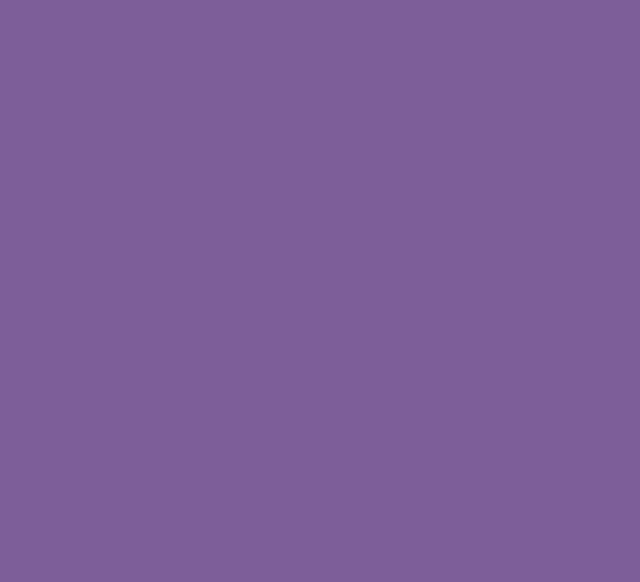
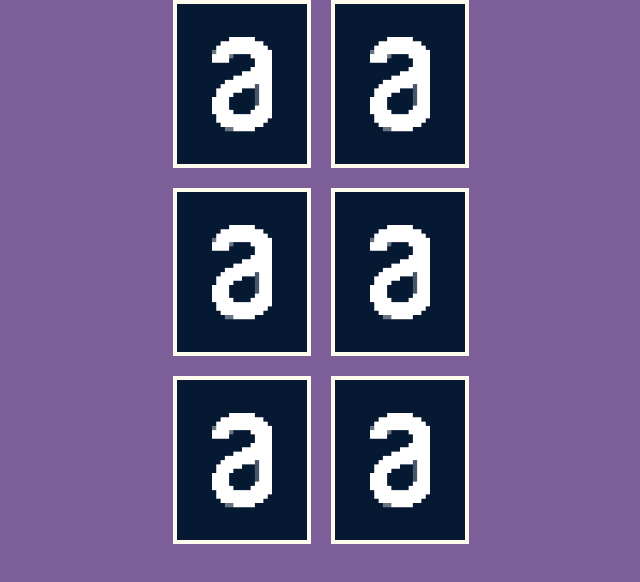
Before and after one commit to Paulo-BFR/mini-game, a website built with Vite: page index.html in a window 1280 px wide. Shown: the whole page, without its empty margins (307-947 px from the left). Built offline with nearby package versions, Linux system fonts and the light colour scheme.

Commit message:
add width to body

```diff
--- a/main.js
+++ b/main.js
@@ -5,6 +5,6 @@ import BoardGame from "./src/objects/BoardGame";
 
 
 const $root = document.querySelector('#root');
-const $htmlBoardGame = BoardGame();
+const $htmlBoardGame = BoardGame(6);
 
 $root.insertAdjacentHTML("beforeend", $htmlBoardGame);
--- a/src/Styles/elements/base.css
+++ b/src/Styles/elements/base.css
@@ -1,3 +1,6 @@
 body {
   background-color: var(--color-pomb-and-power);
+  max-width: 320px;
+  margin-left: auto;
+  margin-right: auto;
 }
--- a/src/objects/BoardGame/index.js
+++ b/src/objects/BoardGame/index.js
@@ -1,10 +1,16 @@
+import './style.css'
 import CardGame from "../../components/cardGame";
 
-function BoardGame(amountCard) {
+
+function BoardGame(amountCards) {
     const $htmlCardGame = CardGame();
-    const $htmlBoardGame = $htmlCardGame.repeat(amountCard)
+    const $htmlContent = $htmlCardGame.repeat(amountCards)
 
-    return $htmlBoardGame;
+    return `
+    <section class="board-game">
+       ${$htmlContent}
+    </section>
+    `;
 }
 
 export default BoardGame;
--- /dev/null
+++ b/src/objects/BoardGame/style.css
@@ -0,0 +1,5 @@
+.board-game {
+  display: flex;
+  flex-wrap: wrap;
+  gap: 20px;
+}
```
